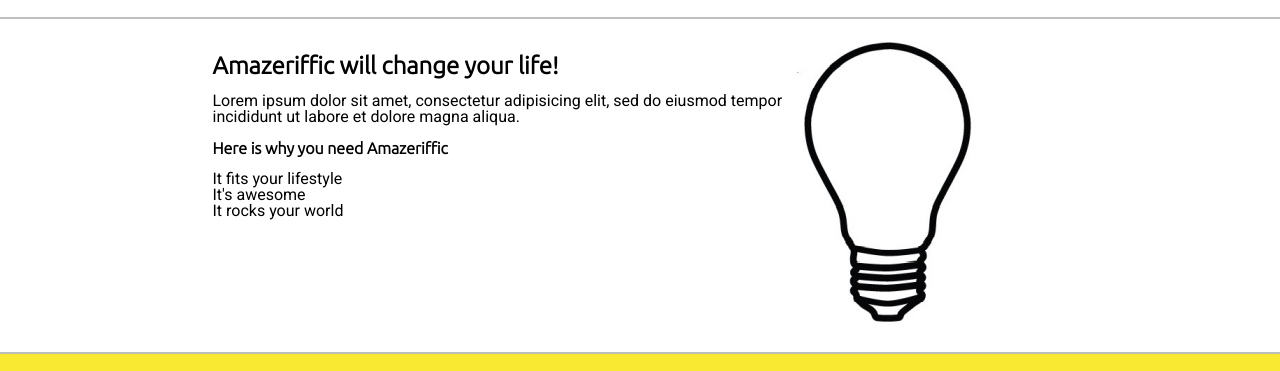
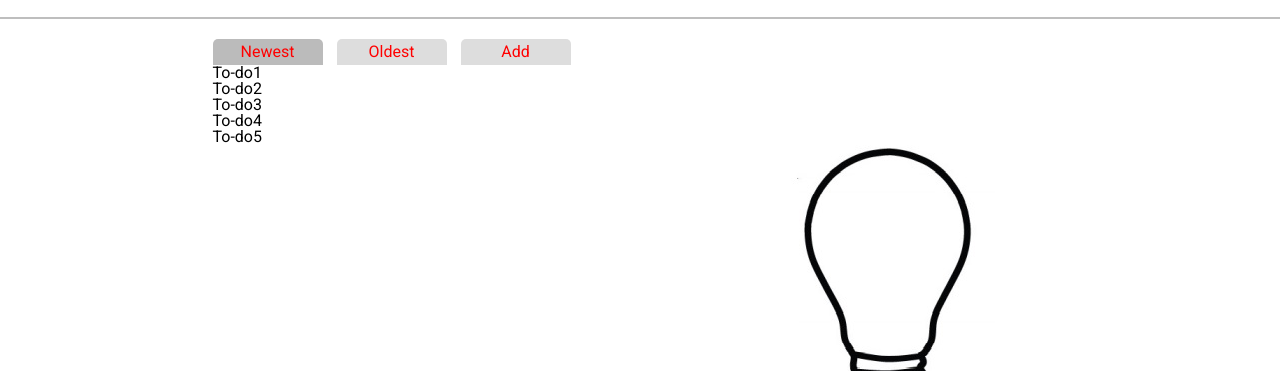
Before and after one commit to gbertalan/WebAppDevBook, a plain HTML site: page index.html in a window 1280 px wide. Shown: the part 101-472 px from the top of the page. Drawn offline with nearby package versions, Linux system fonts and the light colour scheme.

Commit message:
Add javascript file

```diff
--- a/index.html
+++ b/index.html
@@ -22,16 +22,18 @@
     </header>
     <main>
         <div class="container">
-            <div class="main-text">
-                <h2>Amazeriffic will change your life!</h2>
-                <p>Lorem ipsum dolor sit amet, consectetur adipisicing elit, sed do
-                    eiusmod tempor incididunt ut labore et dolore magna aliqua.</p>
-
-                <h3>Here is why you need Amazeriffic</h3>
+            <div class="tabs">
+                <a href=""><span class="active">Newest</span></a>
+                <a href=""><span>Oldest</span></a>
+                <a href=""><span>Add</span></a>
+            </div>
+            <div class="content">
                 <ul>
-                    <li>It fits your lifestyle</li>
-                    <li>It's awesome</li>
-                    <li>It rocks your world</li>
+                    <li>To-do1</li>
+                    <li>To-do2</li>
+                    <li>To-do3</li>
+                    <li>To-do4</li>
+                    <li>To-do5</li>
                 </ul>
             </div>
             <div class="main-image">
@@ -60,6 +62,9 @@
             </div>
         </div>
     </footer>
+
+    <script src="https://ajax.googleapis.com/ajax/libs/jquery/3.5.1/jquery.min.js"></script>
+    <script src="myscript.js"></script>
 </body>
 
 </html>
--- /dev/null
+++ b/myscript.js
@@ -0,0 +1,7 @@
+var main = function() {
+    "use strict";
+
+    console.log("hellwor");
+}
+
+$(document).ready(main);
--- a/style.css
+++ b/style.css
@@ -34,33 +34,53 @@ main {
     border-top: 2px solid rgb(190, 190, 190);
     border-bottom: 2px solid rgb(190, 190, 190);
 }
+
 h1, h2, h3, h4, h5 {
     font-family: 'Ubuntu', sans-serif;
     font-weight: bold;
     padding-top: 15px;
     padding-bottom: 15px;
 }
+
 li, p, a {
     font-family: 'Roboto', sans-serif;
 }
+
 h1 {
     font-size: 3em;
 }
+
 h2 {
     font-size: 1.5em;
 }
-h3 {
 
-}
 a {
     color: red;
     text-decoration: none;
 }
+
 a:hover {
     color: white;
     background: darkslategray;
 }
+
 .logo {
     font-style: italic;
     color: darkred;
 }
+
+.tabs a span {
+    display: inline-block;
+    /* A span-nek nincs width-je alapbol, ezert kell az inline-block, tehat ezt az
+    inline dolgot (a span-t) block-ka tesszuk, igy mar tudunk szelesseget beallitani neki. */
+    border-radius: 5px 5px 0 0;
+    width: 100px;
+    margin-right: 10px;
+    text-align: center;
+    background: #ddd;
+    padding: 5px;
+}
+
+.tabs a span.active {
+    background: #bbb;
+}
```
